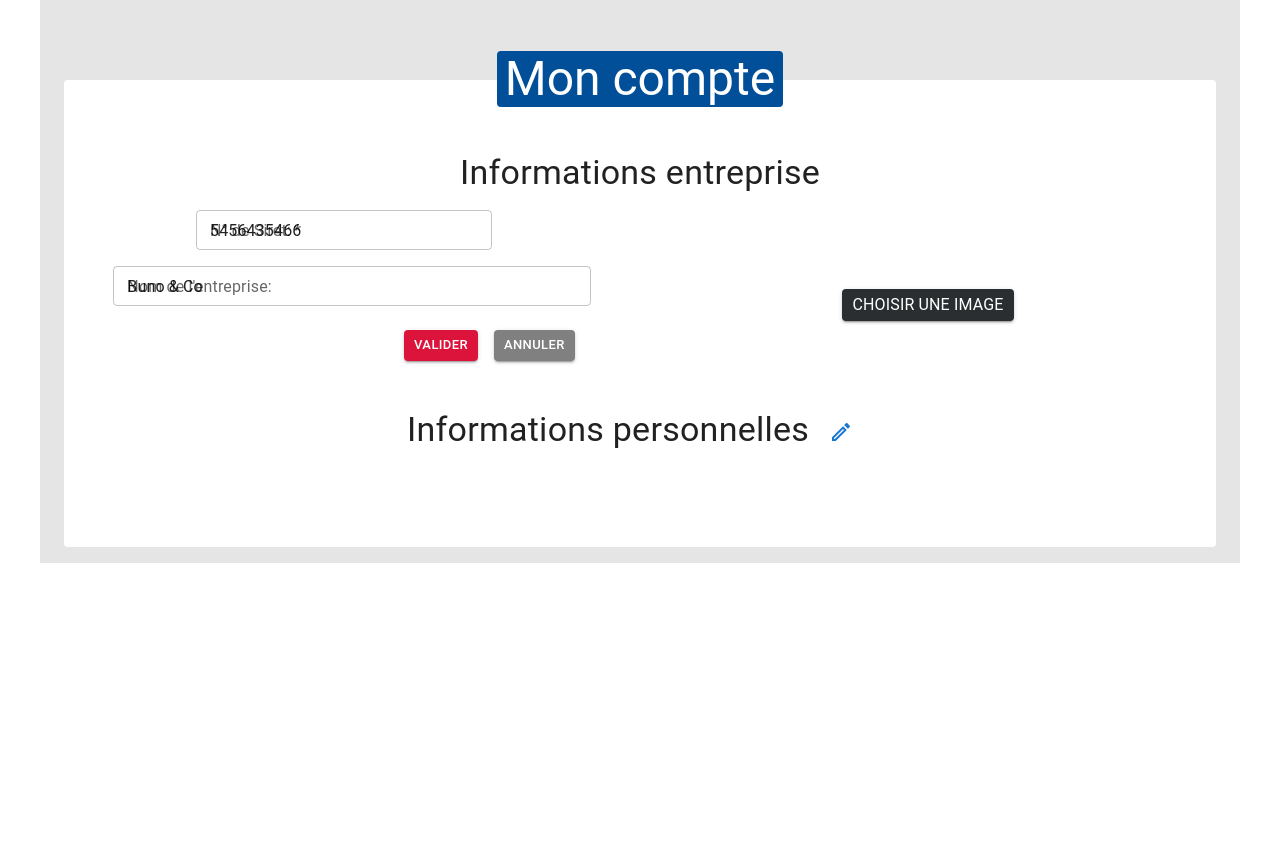
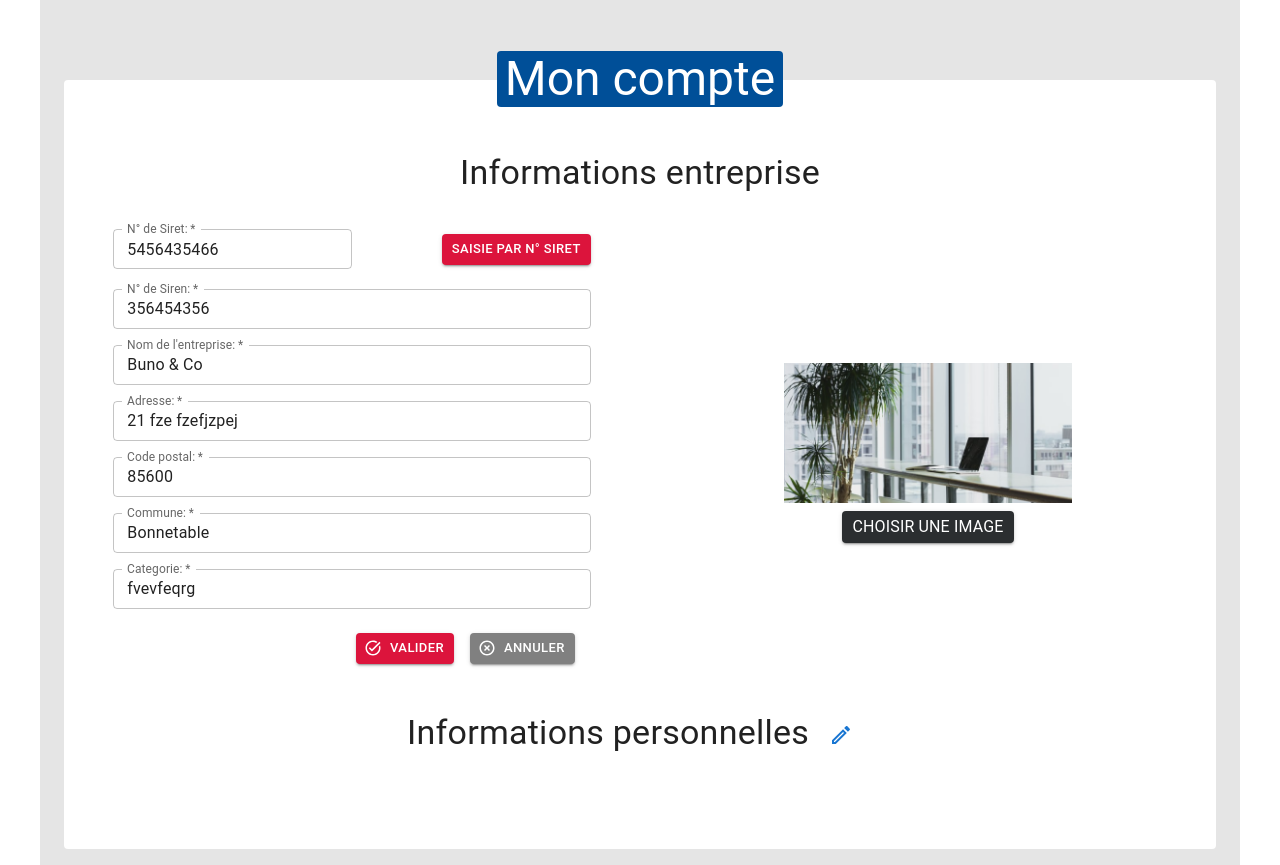
Before and after one commit to CDA-SKEW/Skew, a React (Create React App) app in the folder front/: page /#/Employer/profil in a window 1280 px wide. Before the commit the page ends 800 px from the top, so only its background shows below. Built offline with nearby package versions, Linux system fonts and the light colour scheme.

Commit message:
form profil Employer fonctionnel avec le store

```diff
--- a/front/src/components/employer/FormProfilEmployer.js
+++ b/front/src/components/employer/FormProfilEmployer.js
@@ -3,6 +3,8 @@ import Box from "@mui/material/Box";
 import TextField from "@mui/material/TextField";
 import { Button, Grid, Typography } from "@mui/material";
 import { styled } from "@mui/material/styles";
+import HighlightOffIcon from "@mui/icons-material/HighlightOff";
+import TaskAltIcon from "@mui/icons-material/TaskAlt";
 
 import { useDispatch } from "react-redux";
 import {
@@ -15,9 +17,6 @@ import {
 //   postFormProfilEmployer,
 // } from "store/actions/EmployerActions";
 
-// import image en static mais à voir pour aller chercher l'image dans le back plus tard
-// import imageEmployer from "assets/images/imageEmployor.png";
-
 const Img = styled("img")({
   margin: "auto",
   display: "block",
@@ -27,162 +26,86 @@ const Img = styled("img")({
 
 export default function FormProfilEmployer(props) {
   const { dataProfil } = props;
-  console.log("Component fromProfil--dataProfil", dataProfil);
-  // console.log("Component fromProfil--dataProfil-name", dataProfil.name);
+  // console.log("Component fromProfil--dataProfil", dataProfil);
 
   const dispatch = useDispatch();
 
-  // const dataSiretApi = useSelector((state) => state.employer.dataSiretApi);
-  // console.log("store dataSiretApi", dataSiretApi);
-  // console.log(
-  //   "data dataSiretApi",
-  //   "siret:",
-  //   dataSiretApi.siret,
-  //   "siren:",
-  //   dataSiretApi.siren,
-  //   "name:"
-  // dataSiretApi.unite_legale.denomination
-  // );
-
-  // const [stateImgUpload, setStateImgUpload] = useState("");
-  // const [imgUpload, setImgUpload] = useState(dataProfil.imageEmployer);
-  // const [imgUpload, setImgUpload] = useState(imageEmployer);
-  // const [siret, setSiret] = useState(dataProfil.siret || dataSiretApi.siret);
-  // const [siren, setSiren] = useState(dataProfil.siren || dataSiretApi.siren);
-  // const [name, setname] = useState(dataProfil? dataProfil.name : {});
-  // console.log("UseState-name", name);
-
-  // const [address, setAddress] = useState(dataProfil.address || "");
-  // const [zipCode, setZipCode] = useState(dataProfil.zipCode || "");
-  // const [town, setTown] = useState(dataProfil.town || "");
-  // const [category, setCategory] = useState(dataProfil.category || "");
-
-//   const validationSchema = Yup.object().shape({
-//     title: Yup.string()
-//         .required('Title is required'),
-//     firstName: Yup.string()
-//         .required('First Name is required'),
-//     lastName: Yup.string()
-//         .required('Last name is required')
-// });
-
-  // const formOptions = { resolver: yupResolver(validationSchema) };
-
-  const [profil, setProfil] = useState({});
-  console.log("useState Profil av useEffect", profil);
+  const [stateImgUpload, setStateImgUpload] = useState(
+    dataProfil.imageEmployer ? dataProfil.imageEmployer : ""
+  );
+  const [imageEmployer, setImageEmployer] = useState(dataProfil.ImageEmployer);
+  const [name, setName] = useState({});
+  const [siret, setSiret] = useState({});
+  const [siren, setSiren] = useState({});
+  const [address, setAddress] = useState({});
+  const [zipCode, setZipCode] = useState({});
+  const [town, setTown] = useState({});
+  const [category, setCategory] = useState({});
 
   useEffect(() => {
-    console.log("effect setProfil", profil);
-    setProfil(dataProfil);
-  }, [profil]);
+    // console.log("effect for useState form employer");
 
+    if (!dataProfil.imageEmployer) {
+      setStateImgUpload("image obligatoire")
+    } else setStateImgUpload("")
+    setImageEmployer (dataProfil.imageEmployer);
+    setSiret(dataProfil.siret);
+    setSiren(dataProfil.siren);
+    setName(dataProfil.name);
+    setAddress(dataProfil.address);
+    setZipCode(dataProfil.zipCode);
+    setTown(dataProfil.town);
+    setCategory(dataProfil.category);
+  }, [dataProfil]);
 
-  // console.log("useStateProfil- profil.name", profil.name, "---");
+  const handleImageChange = (e) => {
+    // console.log("fct changeImage");
+    setStateImgUpload("Image non enregistrée");
 
-  // console.log("useStateProfil- profil", profiled, "---");
+    e.preventDefault();
 
-  // const handleImageChange = (e) => {
-  //   // console.log("fct changeImage");
+    let reader = new FileReader();
+    let file = e.target.files[0];
 
-  //   setStateImgUpload("Image non enregistrée");
-
-  //   e.preventDefault();
-
-  //   let reader = new FileReader();
-  //   let file = e.target.files[0];
-
-  //   reader.onloadend = () => {
-  //     setImgUpload(reader.result);
-  //   };
-  //   reader.readAsDataURL(file);
-  // };
-
-  // const handleName = (e) => {
-  //   console.log("eee", e.target.name);
-  //   let p = profil;
-  //   p.name = e.target.value;
-  //   setProfil(p);
-  //   console.log("profil", p);
-  // };
-
-  const handleProfil = (e) => {
-    let p = profil;
-    console.log("e.target.id", e.target.id);
-
-    switch (e.target.id) {
-      //   //   // case "img":
-      //   //   //   console.log("fct changeImage");
-      //   //   //   setStateImgUpload("Image non enregistrée");
-      //   //   //   // e.preventDefault();
-      //   //   //   let reader = new FileReader();
-      //   //   //   let file = e.target.files[0];
-
-      //   //   //   reader.onloadend = () => {
-      //   //   //     p.imgUpload =e.target.files[0];
-      //   //   //   };
-      //   //   //   reader.readAsDataURL(file);
-      //   //   //   console.log("file", file);
-      //   //   //   break;
-          case "siret":
-            p.siret = e.target.value;
-            setProfil({...p, siret: p.siret });
-
-            break;
-      case "nameProfilEmployer":
-        console.log("case name");
-        p.name = e.target.value;
-        console.log("profil Change----", p.name);
-        setProfil({...p, name: p.name});
-        console.log("profil Change----", p);
-        console.log("dataprofil Change----", dataProfil);
-        break;
-      //   //   // case "zipCode":
-      //   //   //   // p.zipCode = e.target.value;
-      //   //   //   break;
-      default:
-        break;
-    }
-    //   // setProfil(p);
-
-    //   // console.log("profil----");e
+    reader.onloadend = () => {
+      setImageEmployer(reader.result);
+    };
+    reader.readAsDataURL(file);
   };
 
-  // const cancelFormProfil = () => {
-  //   // console.log("Cancel upload", profiled, dataProfil);
-  //   console.log("Cancel upload", dataProfil);
-  //   // setname(dataProfil.name);
-  //   //  setProfil(dataProfil)
-  //   //getProfilEmployer()
-  // };
+  const cancelFormProfil = () => {
+    // console.log("Cancel upload", dataProfil);
+    setStateImgUpload("image obligatoire");
+    setImageEmployer (dataProfil.imageEmployer);
+    setSiret(dataProfil.siret);
+    setSiren(dataProfil.siren);
+    setName(dataProfil.name);
+    setAddress(dataProfil.address);
+    setZipCode(dataProfil.zipCode);
+    setTown(dataProfil.town);
+    setCategory(dataProfil.category);
+  };
 
   const handleSendFormProfil = async (e) => {
-    console.log("Form waitsend");
+    // console.log("Form waitsend");
     //empeche le formunliare d'etre submiter
     // console.log("event", e)
     e.preventDefault();
 
-    // const dataFormProfilEmployer = {
-    //   siret,
-    //   siren,
-    //   name,
-    //   adress,
-    //   zipCode,
-    //   town,
-    //   category,
-    //   imgUpload,
-    // };
-
     const dataFormProfilEmployer = {
-      // name:profil.name
+        siret,
+        siren,
+        name,
+        address,
+        zipCode,
+        town,
+        category,
+        imageEmployer,
     };
 
-    // const dataFormProfilEmployer = {
-    //   ...profiled,
-    // };
-
-    // setStateImgUpload("");
+    setStateImgUpload("");
     // console.log("dataFormProfilEmployer", dataProfil, dataFormProfilEmployer);
-    console.log("dataFormProfilEmployer", dataFormProfilEmployer);
+    // console.log("dataFormProfilEmployer", dataFormProfilEmployer);
     await dispatch(postFormProfilEmployer(dataFormProfilEmployer));
   };
 
@@ -199,10 +122,7 @@ export default function FormProfilEmployer(props) {
   };
 
   return (
-    <Box
-      component="form"
-      onSubmit={(e) => handleSendFormProfil(e)}
-    >
+    <Box component="form" onSubmit={(e) => handleSendFormProfil(e)}>
       <Grid
         container
         rowSpacing={1}
@@ -228,12 +148,10 @@ export default function FormProfilEmployer(props) {
               alignItems="center"
             >
               <Grid item xs={12}>
-                {/* { profil.imgUpload && (
-                <Img alt="imageEmployer" src={profil.imgUpload} />
-                )}
+                {imageEmployer  && <Img alt="imageEmployer" src={imageEmployer} />}
                 {{ stateImgUpload } && (
                   <Typography color={"red"}>{stateImgUpload}</Typography>
-                )} */}
+                )}
               </Grid>
 
               <Grid item xs={12}>
@@ -252,7 +170,7 @@ export default function FormProfilEmployer(props) {
                     type="file"
                     accept="image/*"
                     name="img"
-                    // onChange={(e) => handleProfil(e)}
+                    onChange={(e) => handleImageChange(e)}
                   />
                 </Button>
               </Grid>
@@ -267,7 +185,7 @@ export default function FormProfilEmployer(props) {
             alignItems="center"
             spacing={2}
           >
-            {/* <Grid
+            <Grid
               item
               xs={10}
               sx={{
@@ -276,7 +194,7 @@ export default function FormProfilEmployer(props) {
                 justifyContent: "space-between",
                 alignItems: "center",
               }}
-            >*/}
+            >
               <TextField
                 required
                 label="N° de Siret:"
@@ -284,10 +202,12 @@ export default function FormProfilEmployer(props) {
                 size="small"
                 sx={{ width: { xs: "100%", sm: "50%" } }}
                 id="siret"
-                value={profil.siret}
-                onChange={(e) => handleProfil(e)}
+                value={siret || ""}
+                onChange={(e) => {
+                  setSiret(e.target.value);
+                }}
               />
-{/*
+
               <Button
                 variant="contained"
                 size="small"
@@ -303,7 +223,7 @@ export default function FormProfilEmployer(props) {
                 Saisie par N° SIRET
               </Button>
             </Grid>
-{/*
+
             <Grid item xs={10}>
               <TextField
                 required
@@ -311,33 +231,32 @@ export default function FormProfilEmployer(props) {
                 variant="outlined"
                 fullWidth
                 size="small"
-                value={profil.siren}
-                onChange={(e) => handleProfil(e)}
+                value={siren  || ""}
+                onChange={(e) => setSiren(e.target.value)}
               />
-            </Grid> */}
+            </Grid>
 
             <Grid item xs={10}>
               <TextField
-                // required
+                required
                 label="Nom de l'entreprise:"
                 fullWidth
                 variant="outlined"
                 size="small"
-                id="nameProfilEmployer"
-                value={profil.name}
-                onChange={(e) => handleProfil(e)}
+                value={name || ""}
+                onChange={(e) => setName(e.target.value)}
               />
             </Grid>
 
-            {/* <Grid item xs={10}>
+            <Grid item xs={10}>
               <TextField
                 required
                 label="Adresse:"
                 fullWidth
                 variant="outlined"
                 size="small"
-                  defaultValue={profiled.address}
-                  onChange={(e) => handleProfil(e)}
+                value={address || ""}
+                onChange={(e) => setAddress(e.target.value)}
               />
             </Grid>
 
@@ -349,8 +268,8 @@ export default function FormProfilEmployer(props) {
                 variant="outlined"
                 size="small"
                 name="zipCode"
-                  defaultValue={profiled.zipCode}
-                  onChange={(e) => handleProfil(e)}
+                value={zipCode || ""}
+                onChange={(e) => setZipCode(e.target.value)}
               />
             </Grid>
 
@@ -361,8 +280,8 @@ export default function FormProfilEmployer(props) {
                 fullWidth
                 variant="outlined"
                 size="small"
-                  defaultValue={profiled.town}
-                  onChange={(e) => handleProfil(e)}
+                value={town || ""}
+                onChange={(e) => setTown(e.target.value)}
               />
             </Grid>
 
@@ -373,10 +292,10 @@ export default function FormProfilEmployer(props) {
                 fullWidth
                 variant="outlined"
                 size="small"
-                  defaultValue={profiled.category}
-                  onChange={(e) => handleProfil(e)}
+                value={category || ""}
+                onChange={(e) => setCategory(e.target.value)}
               />
-              </Grid> */}
+            </Grid>
 
             <Grid
               item
@@ -391,6 +310,7 @@ export default function FormProfilEmployer(props) {
                 variant="contained"
                 size="small"
                 sx={{ bgcolor: "#DC143C", color: "white", m: 1 }}
+                startIcon={<TaskAltIcon />}
                 type="submit"
               >
                 Valider
@@ -400,7 +320,8 @@ export default function FormProfilEmployer(props) {
                 variant="contained"
                 size="small"
                 sx={{ bgcolor: "gray", color: "white", m: 1 }}
-                // onClick={(e) => cancelFormProfil()}
+                startIcon={<HighlightOffIcon />}
+                onClick={(e) => cancelFormProfil()}
               >
                 Annuler
               </Button>
--- a/front/src/pages/employer/EmployerDashboard.js
+++ b/front/src/pages/employer/EmployerDashboard.js
@@ -56,7 +56,7 @@ const EmployerDashboard = () => {
       titleOffer: "Assistante de direction et gestion de paye",
       nameEmployor: "Covea",
       dateOfferDays: "2",
-      badgeEmployor: false,
+      badgeEmployor: true,
     },
     {
       image: imageEmployer,
--- a/front/src/pages/employer/EmployerProfil.js
+++ b/front/src/pages/employer/EmployerProfil.js
@@ -3,32 +3,30 @@ import { Box } from "@mui/system";
 import React, { useEffect, useState } from "react";
 import { themeUser } from "configs/theme";
 import FormProfilEmployer from "components/employer/FormProfilEmployer";
-import CreateOutlinedIcon from '@mui/icons-material/CreateOutlined';
-import FormPersonalEmployer from "components/employer/FormPersonalEmployer";
+import CreateOutlinedIcon from "@mui/icons-material/CreateOutlined";
+// import FormPersonalEmployer from "components/employer/FormPersonalEmployer";
 import { useDispatch, useSelector } from "react-redux";
 import { getProfilEmployer } from "store/actions/EmployerActions";
 
 const EmployerProfil = () => {
-
   const dispatch = useDispatch();
 
   useEffect(() => {
-    console.log("effect getDataProfilEmployer");
+    // console.log("effect getDataProfilEmployer");
     dispatch(getProfilEmployer());
   }, []);
 
-   //dispatch(getProfilEmployer());
+  //dispatch(getProfilEmployer());
 
   const dataProfil = useSelector((state) => state.employer.dataProfil);
-   console.log("store dataProfil page profil", dataProfil);
+  // console.log("store dataProfil page profil", dataProfil);
 
-  const [editProfilPersonal, setEditProfilPersonal] = useState("none");
+  // const [editProfilPersonal, setEditProfilPersonal] = useState("none");
 
-  const handleEditProfilPersonal = (e) => {
-    // console.log("fct EditProfilPersonal");
-    setEditProfilPersonal("block")
-  };
-
+  // const handleEditProfilPersonal = (e) => {
+  //   // console.log("fct EditProfilPersonal");
+  //   setEditProfilPersonal("block")
+  // };
 
   return (
     <React.Fragment>
@@ -69,33 +67,28 @@ const EmployerProfil = () => {
                 borderRadius: 1,
                 position: "relative",
                 top: "-45px",
-                textAlign: "center"
+                textAlign: "center",
               }}
             >
               Mon compte
             </Typography>
           </Box>
 
-          <Typography
-            sx={{ textAlign: "center", mb: 4 }}
-            variant="h4"
-          >
+          <Typography sx={{ textAlign: "center", mb: 4 }} variant="h4">
             Informations entreprise
           </Typography>
 
-          <FormProfilEmployer dataProfil={dataProfil}/>
+          <FormProfilEmployer dataProfil={dataProfil} />
 
-          <Typography
-            sx={{ textAlign: "center", my: 4 }}
-            variant="h4"
-          >
+          <Typography sx={{ textAlign: "center", my: 4 }} variant="h4">
             Informations personnelles
-            <Button onClick={(e) => handleEditProfilPersonal(e)}>
+            <Button
+            // onClick={(e) => handleEditProfilPersonal(e)}
+            >
               <CreateOutlinedIcon />
             </Button>
-          </Typography >
+          </Typography>
           {/* <FormPersonalEmployer editProfilPersonal={editProfilPersonal} /> */}
-
         </Box>
       </Container>
     </React.Fragment>
--- a/front/src/store/actions/EmployerActions.js
+++ b/front/src/store/actions/EmployerActions.js
@@ -46,12 +46,12 @@ export const getProfilEmployer = () => {
         address: "21 fze fzefjzpej",
         category: "fvevfeqrg",
         town: "Bonnetable",
-        imgUpload: imageEmployer,
+        imageEmployer: imageEmployer,
       }
     // const data ={}
 
     return (dispatch) => {
-      console.log("GET_PROFIL_EMPLOYER action", data);
+      // console.log("GET_PROFIL_EMPLOYER action", data);
       dispatch({ type: GET_PROFIL_EMPLOYER, payload: data });
     };
   };
--- a/front/src/store/reducers/Employer.js
+++ b/front/src/store/reducers/Employer.js
@@ -20,7 +20,7 @@ export function EmployerReducer(state = initialState, action) {
     default:
       return state;
     case Actions.GET_PROFIL_EMPLOYER:
-      console.log("GET_PROFIL_EMPLOYER Reducer", action.payload);
+      // console.log("GET_PROFIL_EMPLOYER Reducer", action.payload);
       return {
         // ...state,
         // flash: action.payload.flash,
```
Also changed, not shown: 1 other file (tests, documents, lock files or other folders). Lines whose indentation alone changed are shown as unchanged.
